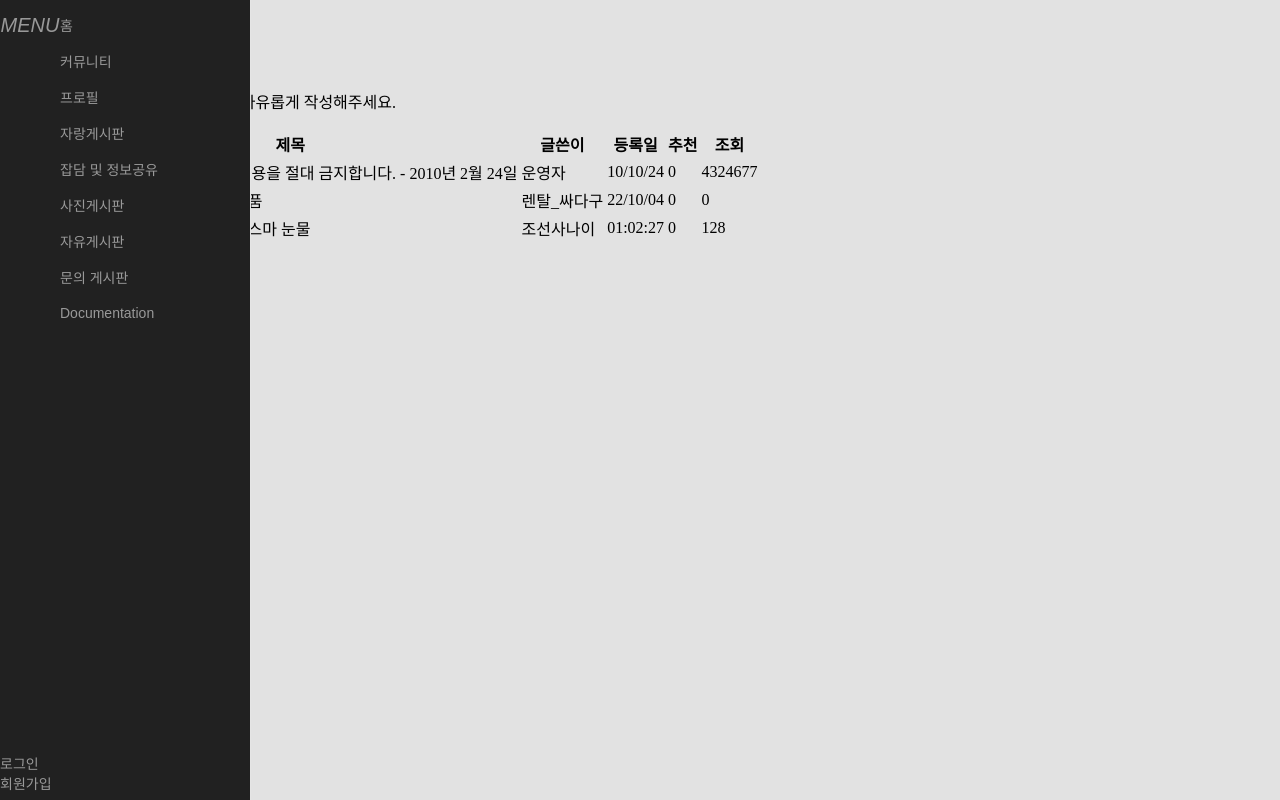
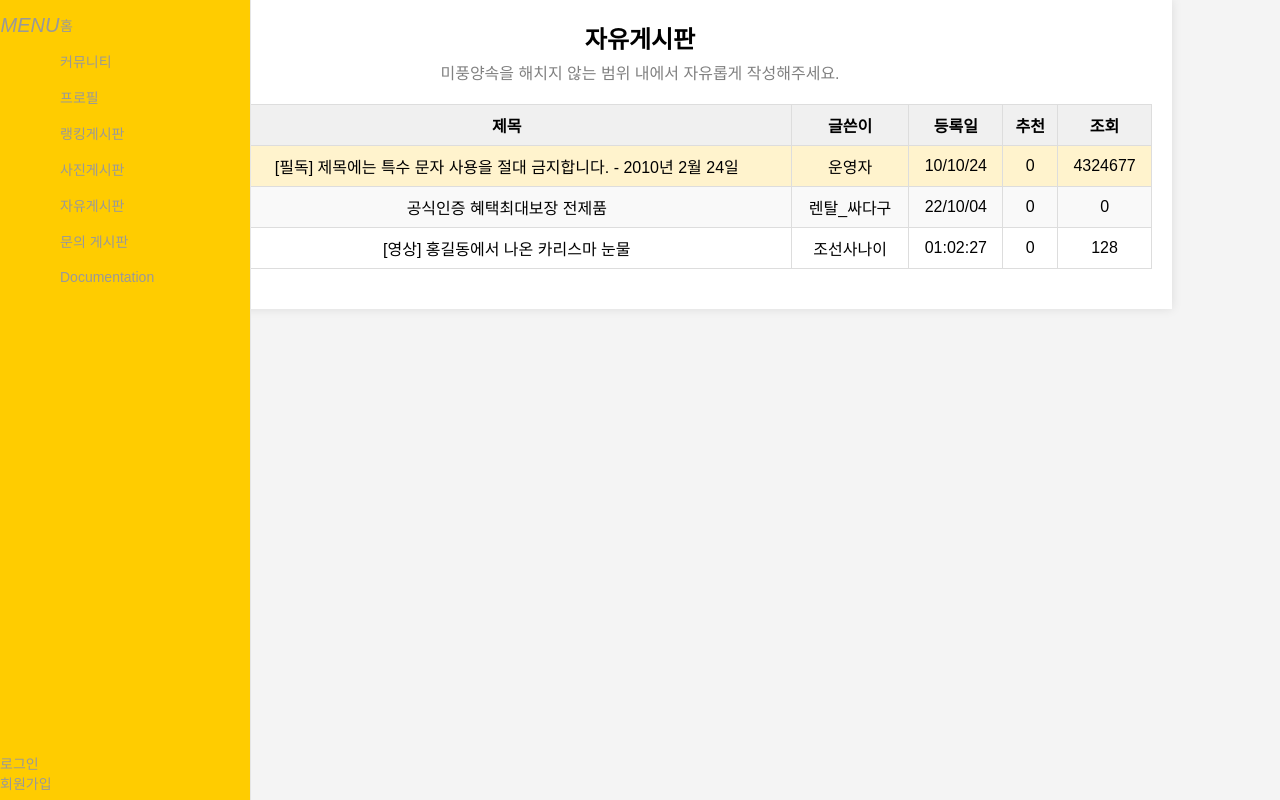
Before and after one commit to hoonZeee/MiniGamz, a website: page free/html/free.html in a window 1280 px wide. Drawn offline with Linux system fonts and the light colour scheme; files that its build step writes are made by us from their sources.

Commit message:
Add files via upload

```diff
--- a/free/html/free.html
+++ b/free/html/free.html
@@ -2,6 +2,73 @@
 <html lang="ko">
 <head>
     <style>
+        body {
+            font-family: Arial, sans-serif;
+            background-color: #f4f4f4;
+            margin: 0;
+            padding: 0;
+        }
+
+        .container {
+            width: 80%;
+            margin: 0 auto;
+            padding: 20px;
+            background-color: white;
+            box-shadow: 0 0 10px rgba(0,0,0,0.1);
+        }
+
+        header {
+            text-align: center;
+            margin-bottom: 20px;
+        }
+
+        header h1 {
+            margin: 0;
+            font-size: 24px;
+        }
+
+        header p {
+            margin: 5px 0 0;
+            color: gray;
+        }
+
+        table {
+            width: 100%;
+            border-collapse: collapse;
+            margin-bottom: 20px;
+        }
+
+        thead {
+            background-color: #f8f8f8;
+        }
+
+        th, td {
+            border: 1px solid #ddd;
+            padding: 8px;
+            text-align: center;
+        }
+
+        th {
+            background-color: #f0f0f0;
+            font-weight: bold;
+        }
+
+        .notice {
+            background-color: #fff3cd;
+        }
+
+        .ad {
+            background-color: #d1ecf1;
+        }
+
+        tr:nth-child(even) {
+            background-color: #f9f9f9;
+        }
+
+        tr:hover {
+            background-color: #f1f1f1;
+        }
+
         .fa-2x {
             font-size: 2em;
             }
@@ -126,7 +193,6 @@
     <meta charset="UTF-8">
     <meta name="viewport" content="width=device-width, initial-scale=1.0">
     <title>자유게시판</title>
-    <link rel="stylesheet" href="styles.css">
 </head>
 <body>
     <nav class="main-menu">
@@ -157,18 +223,10 @@
                 </a>
             </li>
             <li class="has-subnav">
-                <a href="community.html">
+                <a href="ranking.html">
                     <i class="fa  fa-2x"></i>
                     <span class="nav-text">
-                        자랑게시판
-                    </span>
-                </a>
-            </li>
-            <li class="has-subnav">
-                <a href="community.html">
-                    <i class="fa  fa-2x"></i>
-                    <span class="nav-text">
-                        잡담 및 정보공유
+                        랭킹게시판
                     </span>
                 </a>
             </li>
```
Also changed, not shown: pic/pic.html (+0 -8 lines).
